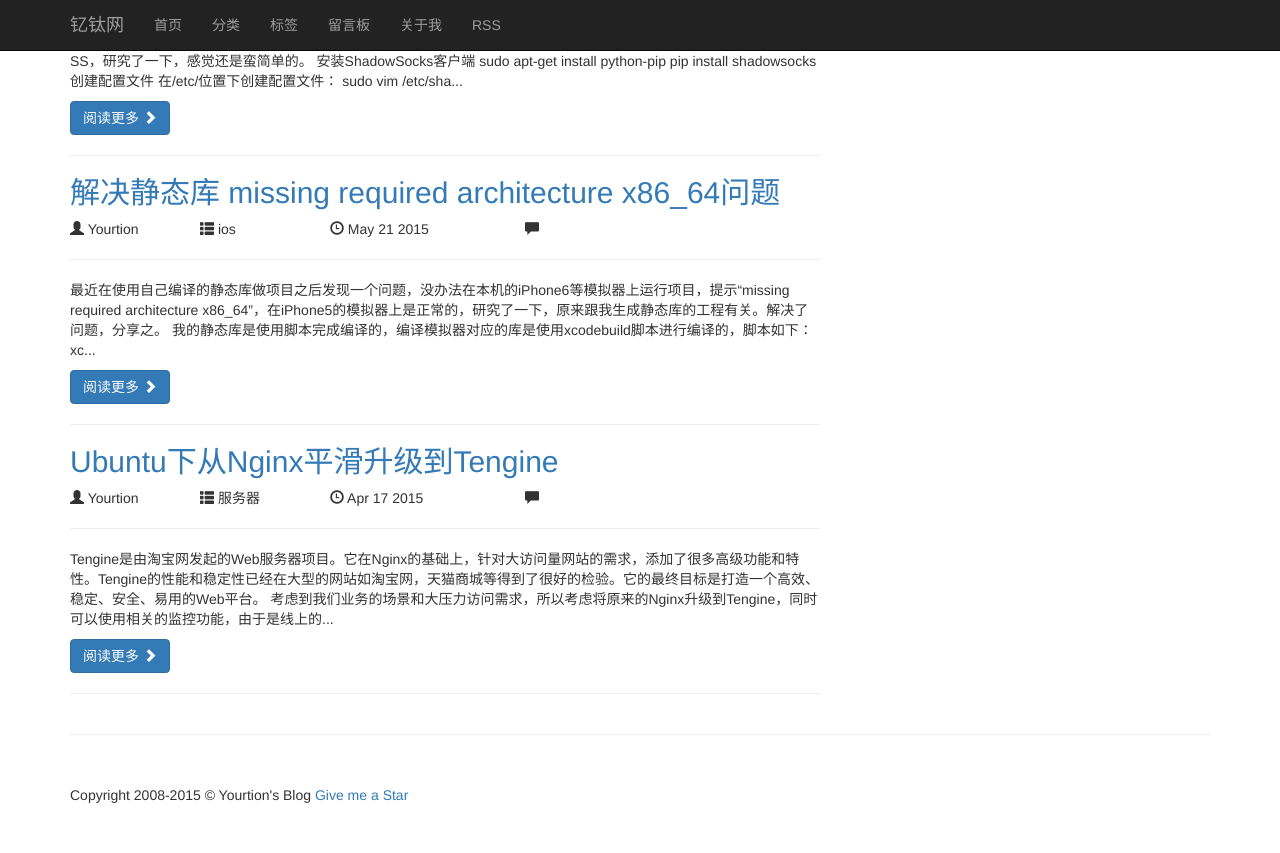
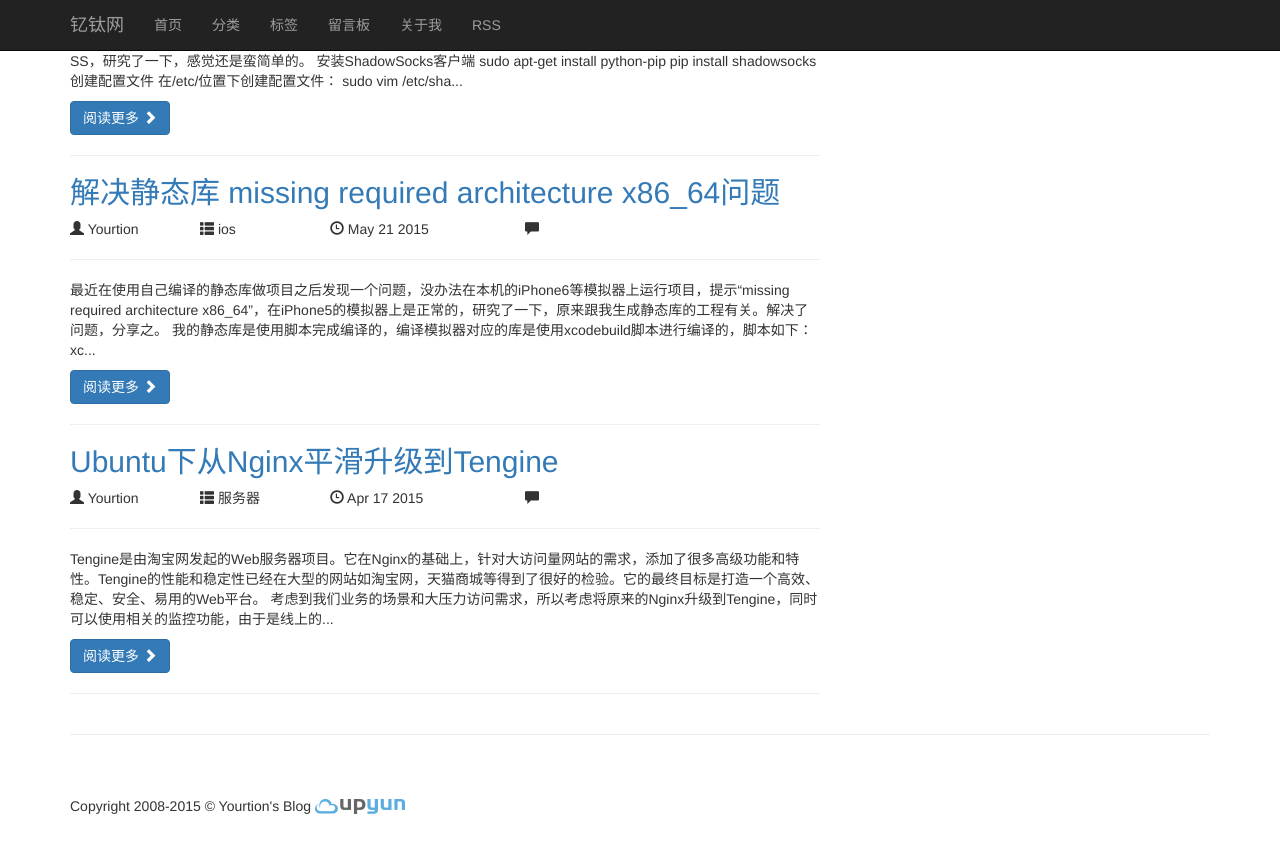
Before and after one commit to yourtion/yourtion.github.io, a Jekyll site: the page built from index.html, in a window 1280 px wide and 900 px high, scrolled down 1976 px. Shown: the top 853 px of the window. Built offline with Jekyll 4.4.1, drawn with Linux system fonts in a browser that asks for light colours; Markdown is read by kramdown in place of the engine named in the settings; comment, search, counter and statistics services are not loaded.

Commit message:
change to upyun CDN and add link

```diff
--- a/_config.yml
+++ b/_config.yml
@@ -3,7 +3,7 @@
 subtitle: 郭宇翔的博客
 description: Yourtion's Blog
 production_url : http://blog.yourtion.com
-cdn_url : http://7x2vxl.com5.z0.glb.clouddn.com
+cdn_url : http://yblog.b0.upaiyun.com
 encoding: utf-8
 
 author :
--- a/_includes/footer.html
+++ b/_includes/footer.html
@@ -5,7 +5,10 @@
 		<div class="row">
 			<div class="col-lg-12">
 				<p>
-					Copyright 2008-2015 &copy; Yourtion's Blog <a class="github-button" href="https://github.com/yourtion/yourtion.github.io" data-icon="octicon-star" aria-label="Star yourtion/yourtion.github.io on GitHub">Give me a Star</a>
+					Copyright 2008-2015 &copy; Yourtion's Blog <a rel="nofollow" target="_blank" href="https://www.upyun.com/" ><img src="{{ ASSET_PATH }}images/upyun_logo_90x45.png"></a>
+				</p>
+				<p>
+
 				</p>
 			</div>
 			<!-- /.col-lg-12 -->
```
Also changed, not shown: assets/images/upyun_logo_90x45.png (added).
